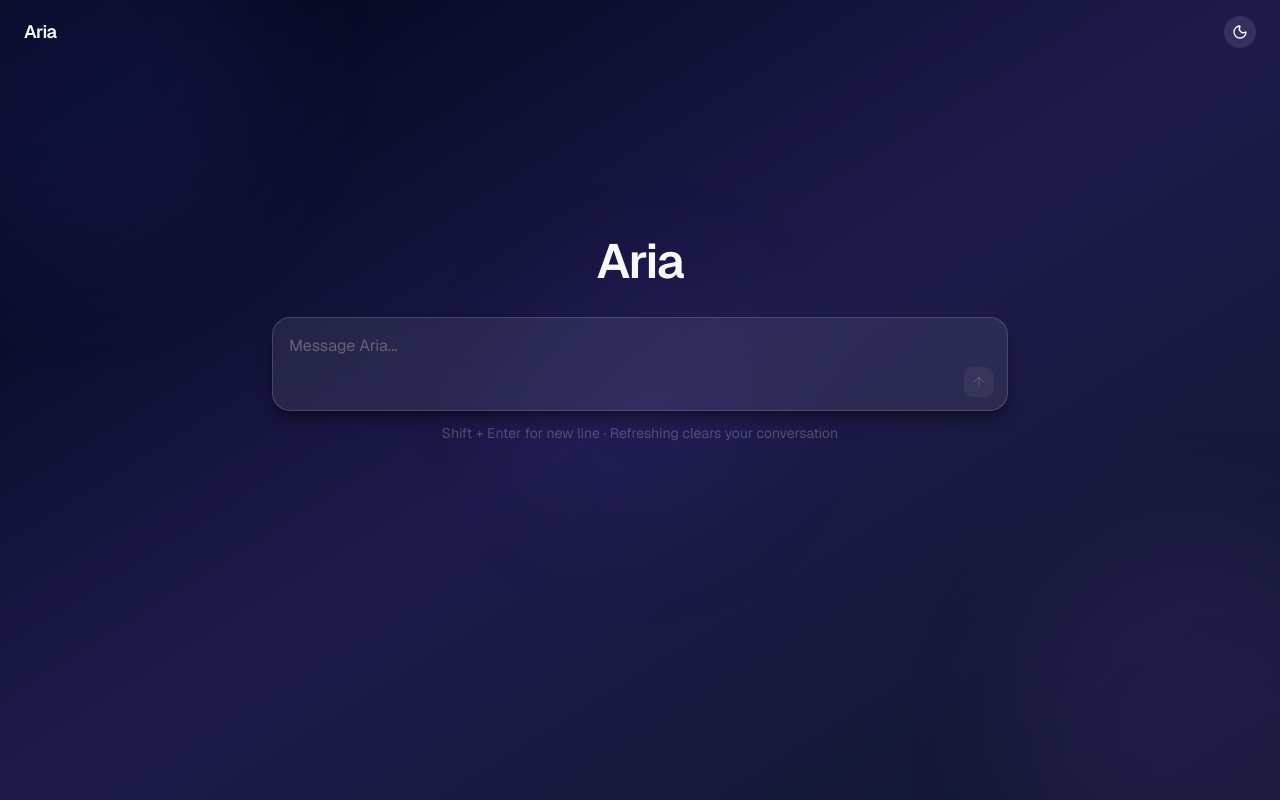
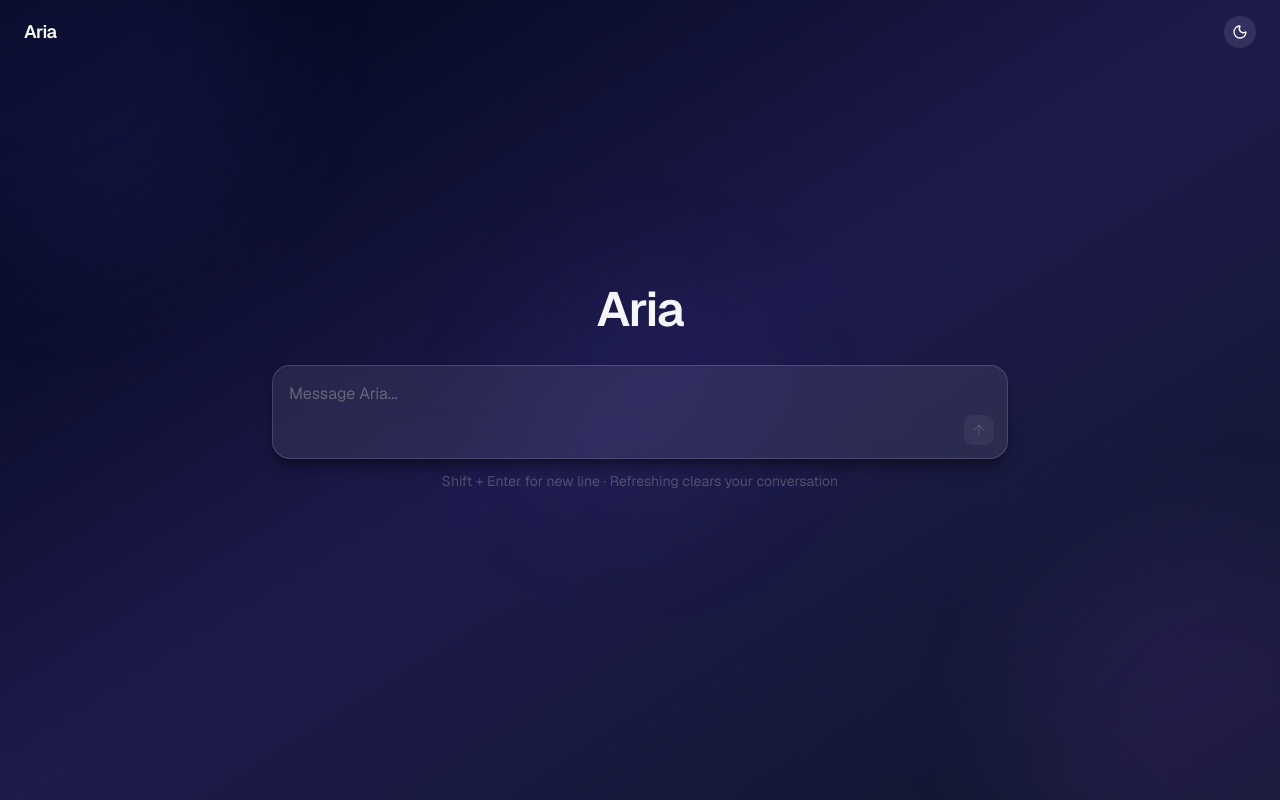
Before and after one commit to dev-anurag-singh/aria, a Next.js app: page / in a window 1280 px wide. Built offline with nearby package versions, Linux system fonts and the light colour scheme.

Commit message:
removed bottom padding

```diff
--- a/src/app/page.tsx
+++ b/src/app/page.tsx
@@ -27,7 +27,7 @@
           <ChatInput onSend={sendMessage} disabled={isThinking} />
         </>
       ) : (
-        <div className="flex flex-1 flex-col items-center justify-center w-full pb-24">
+        <div className="flex flex-1 flex-col items-center justify-center w-full">
           <EmptyState />
           <ChatInput onSend={sendMessage} disabled={isThinking} />
         </div>
```
